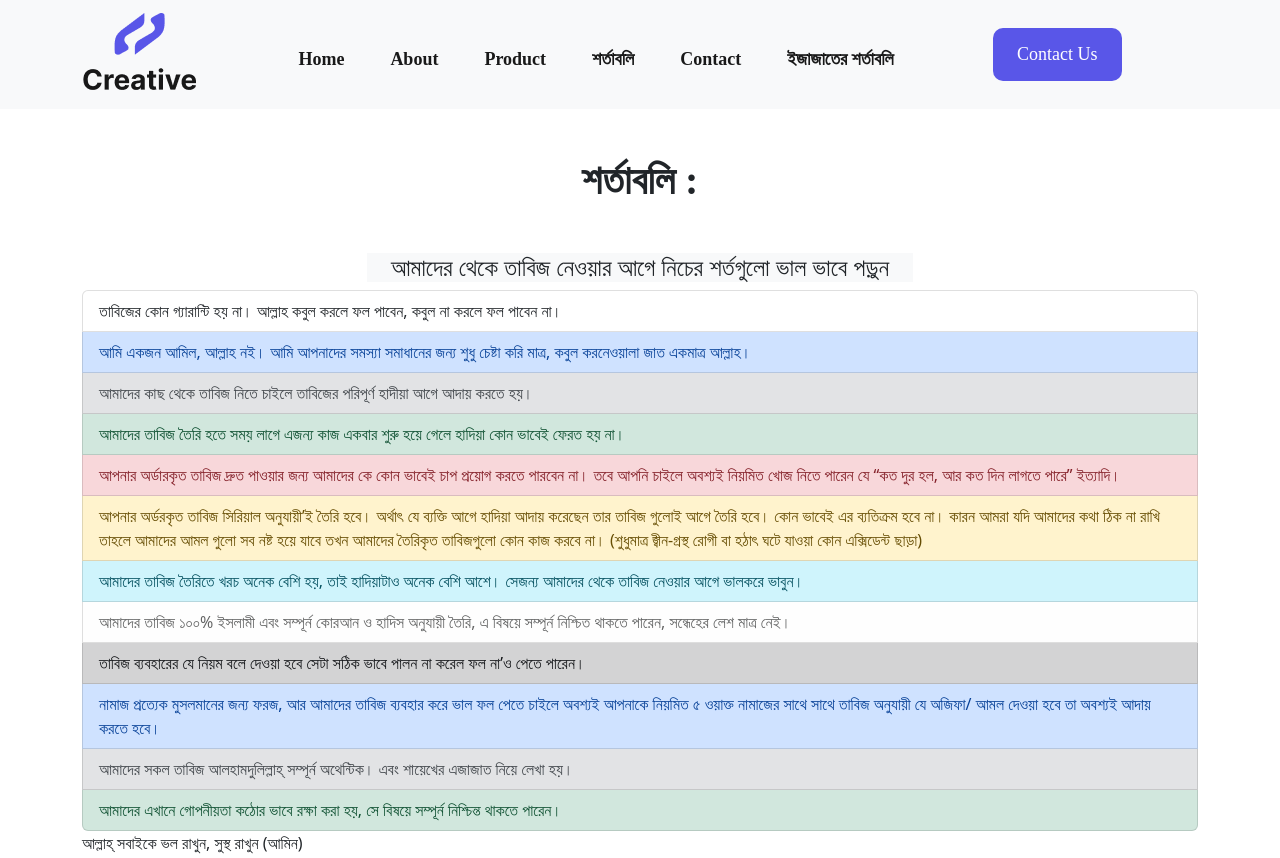
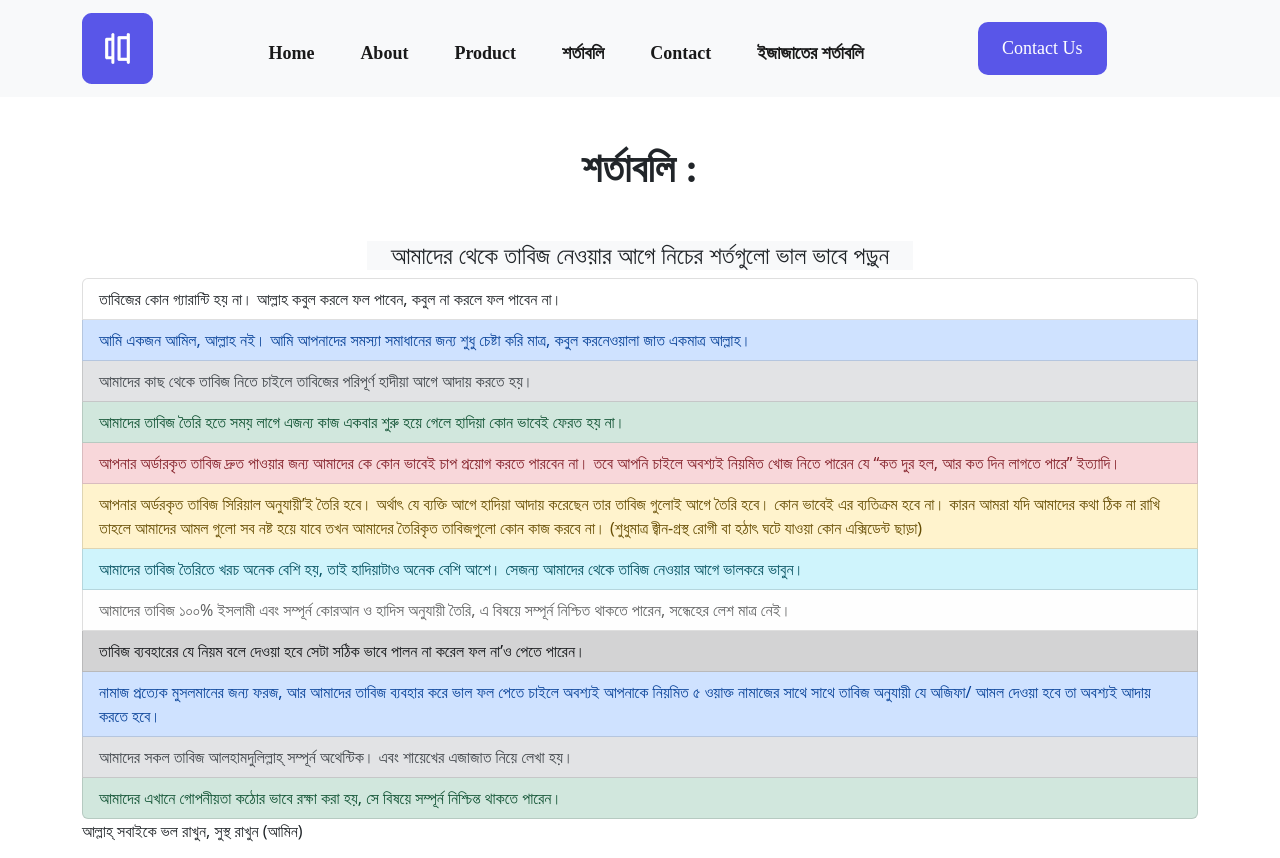
Before and after one commit to tutulddc/wazaif, a plain HTML site: page condition.html in a window 1280 px wide. Shown: the top 858 px of the page. Drawn offline with Linux system fonts and the light colour scheme.

Commit message:
Update condition.html

```diff
--- a/condition.html
+++ b/condition.html
@@ -4,7 +4,7 @@
     <meta charset="UTF-8">
     <meta http-equiv="X-UA-Compatible" content="IE=edge">
     <meta name="viewport" content="width=device-width, initial-scale=1.0">
-    <title>Figma-html Creative-Agency-LandingPage</title>
+    <title>Sufi-Wazaif</title>
     <link rel="stylesheet" href="css/bootstrap.min.css">
     <link rel="stylesheet" href="css/slick.css">
     <link rel="stylesheet" href="css/font-awesome.min.css">
@@ -15,7 +15,7 @@
 <!-- --------------------------NAV Start-------------------------- -->
 <nav id="main_menu" class="navbar navbar-expand-lg bg-light sticky-top">
     <div class="container">
-      <a class="navbar-brand" href="#"><img src="images/logo.png" alt="Logo"></a>
+      <a class="navbar-brand" href="#"><img src="images/Icon.png" alt="Logo"></a>
       <button class="navbar-toggler" type="button" data-bs-toggle="collapse" data-bs-target="#navbarSupportedContent" aria-controls="navbarSupportedContent" aria-expanded="false" aria-label="Toggle navigation">
         <span class="navbar-toggler-icon"></span>
       </button>
```
